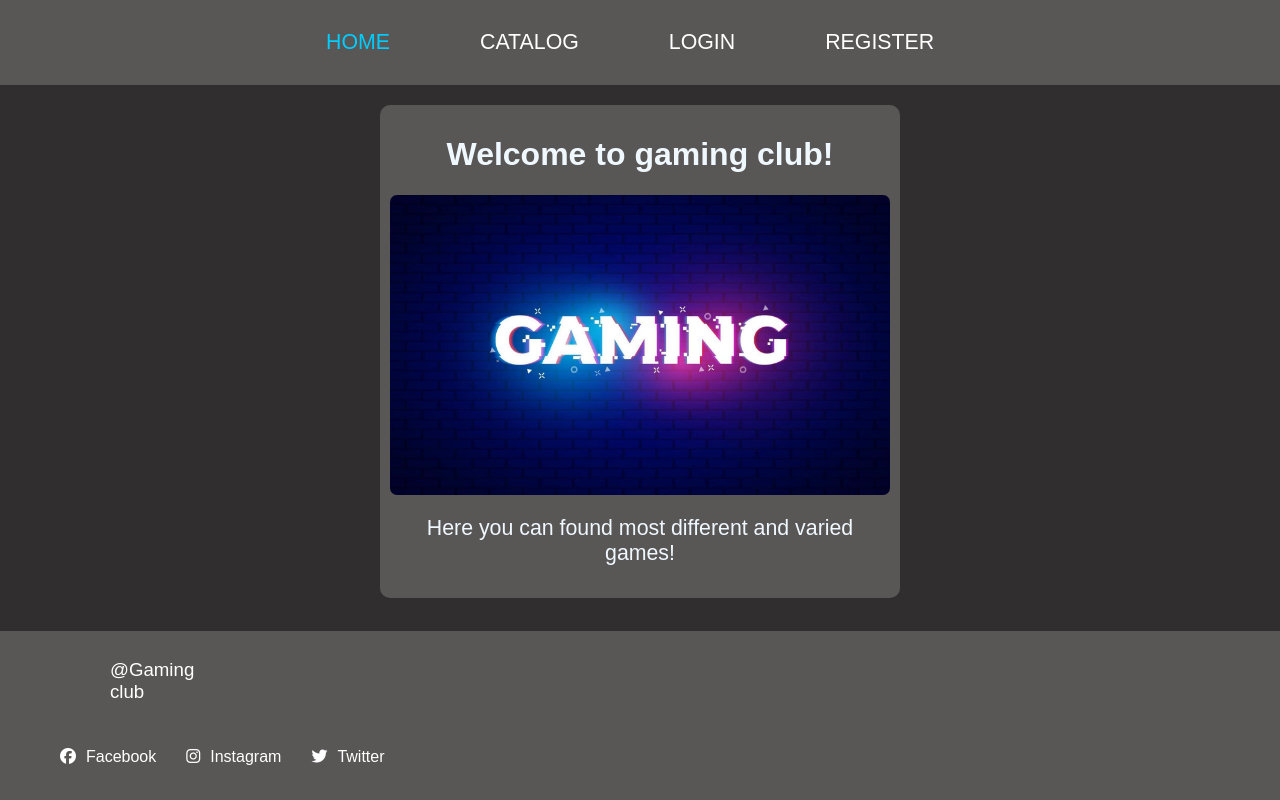
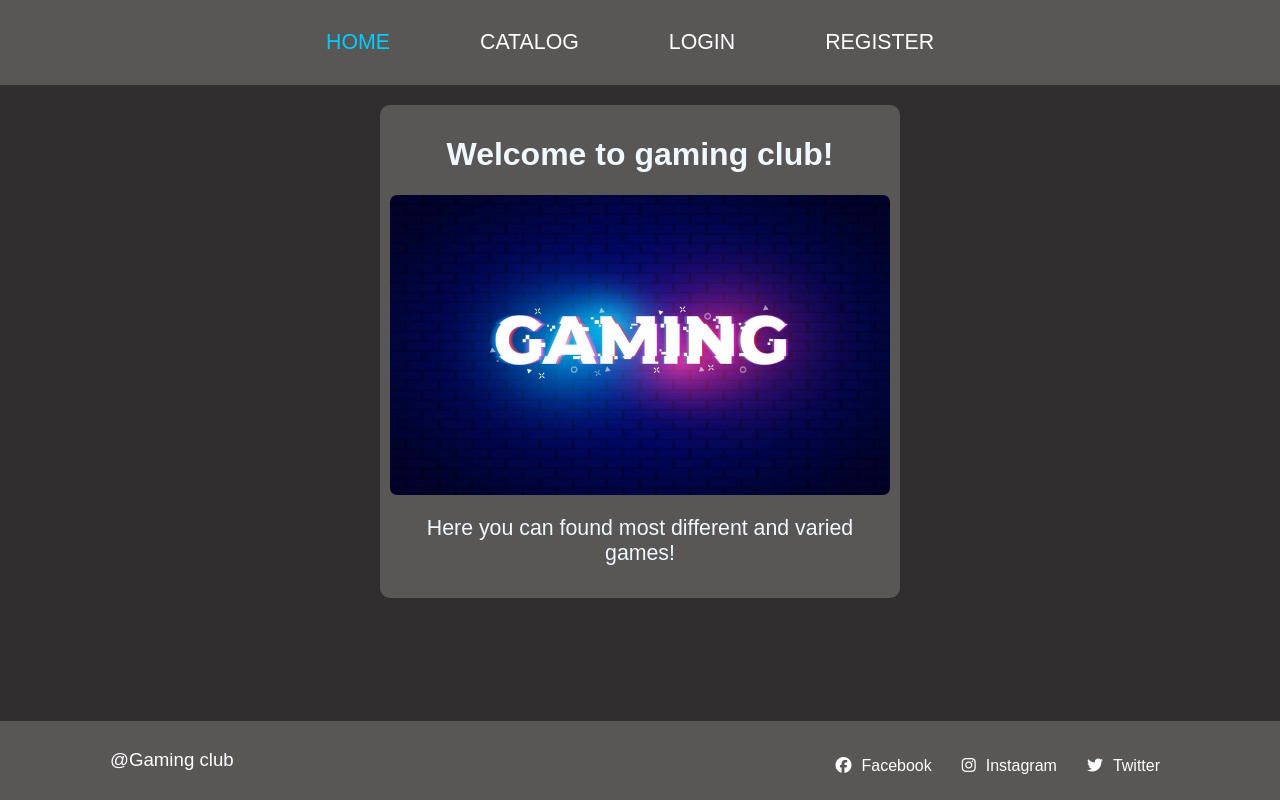
Before and after one commit to Qsen02/Softuni-ReactJS-Final-Project, a React (Vite) app in the folder Gaming club-project/client/: page / in a window 1280 px wide. Built offline with nearby package versions, Linux system fonts and the light colour scheme.

Commit message:
footer css update

```diff
--- a/Gaming club-project/client/src/components/footer/Footer.module.css
+++ b/Gaming club-project/client/src/components/footer/Footer.module.css
@@ -31,13 +31,14 @@
 .footer div {
     display: inline-block;
     font-size: 14pt;
-    margin-right: 1150px;
-    margin-left: 100px
+    margin-left: 100px;
+    margin-right: 1000px;
 }
 
 .footer ul {
     display: inline-block;
-    margin-right: 100px;
+    position: fixed;
+    right: 100px;
 }
 
 .footer ul li {
```
